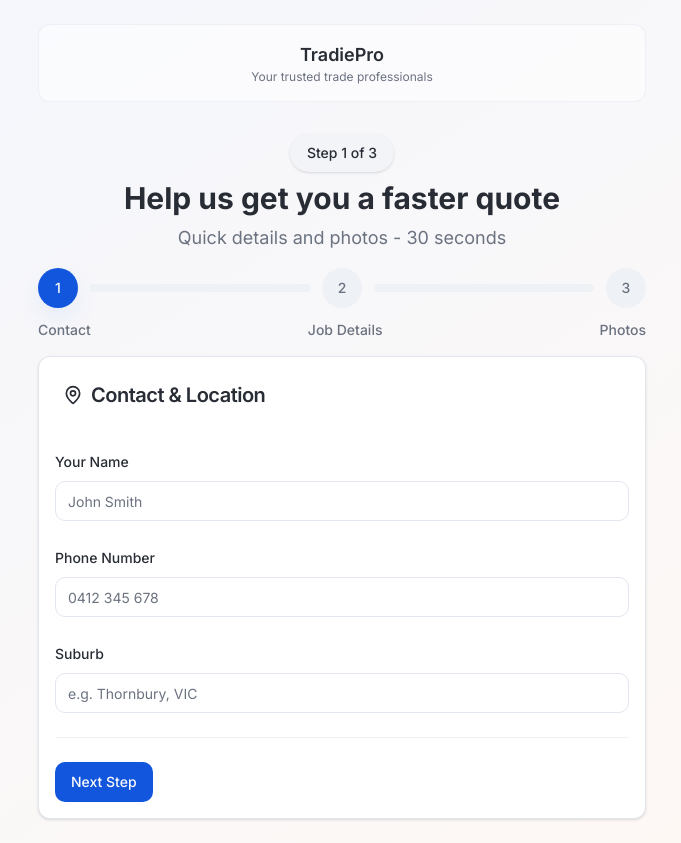
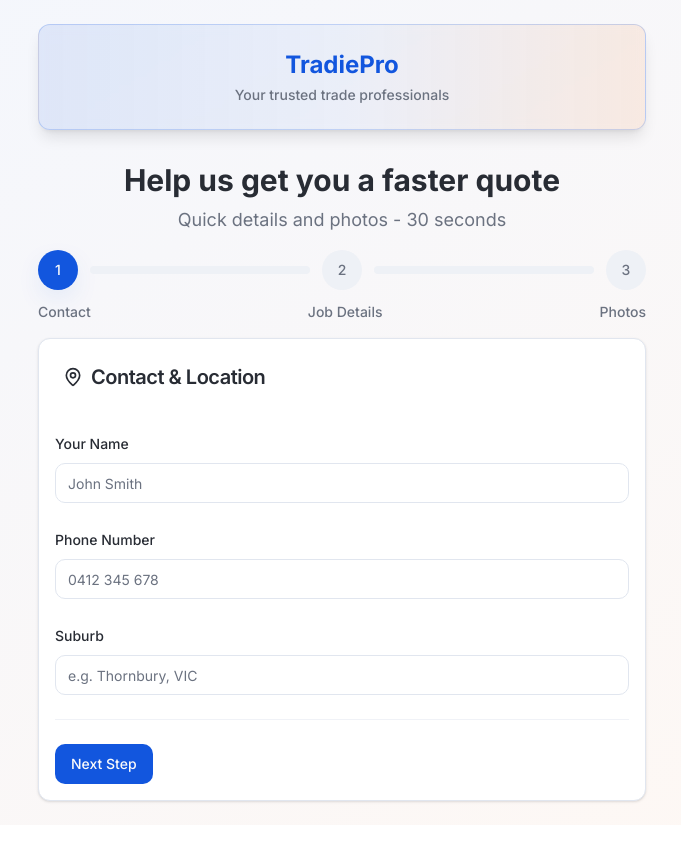
Before and after one commit to melon-hub/tradie-textback, a React (Vite) app: page /intake in a window 1280 px wide. Shown: the whole page, without its empty margins (298-979 px from the left). Built offline with nearby package versions, Linux system fonts and the light colour scheme.

Commit message:
Refactor intake banner and pills
Remove step pill and enhance banner distinction on the intake page.

```diff
--- a/src/pages/Intake.tsx
+++ b/src/pages/Intake.tsx
@@ -68,16 +68,13 @@ const Intake = () => {
         <div className="container mx-auto container-padding max-w-2xl w-full">
           {/* Company Banner */}
           <div className="text-center mb-6 lg:mb-8">
-            <div className="bg-card/50 backdrop-blur-sm border border-border/50 rounded-lg p-4 mb-4">
-              <h2 className="text-lg font-semibold text-foreground">TradiePro</h2>
-              <p className="text-xs text-muted-foreground">Your trusted trade professionals</p>
+            <div className="bg-gradient-to-r from-primary/10 via-primary/5 to-accent/10 backdrop-blur-sm border border-primary/20 rounded-xl p-6 mb-4 shadow-lg">
+              <h2 className="text-2xl font-bold text-primary mb-1">TradiePro</h2>
+              <p className="text-sm text-muted-foreground font-medium">Your trusted trade professionals</p>
             </div>
           </div>
 
           <div className="text-center space-y-3 lg:space-y-2 mb-6 lg:mb-4 fade-in-up">
-            <Badge variant="secondary" className="px-4 py-2 text-sm font-medium shadow-sm">
-              Step {step} of 3
-            </Badge>
             <h1 className="text-xl sm:text-2xl lg:text-3xl font-bold leading-tight">
               Help us get you a faster quote
             </h1>
```
